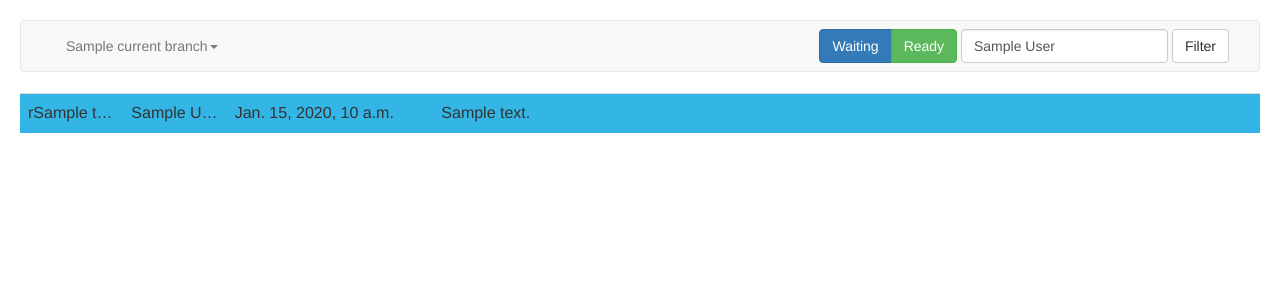
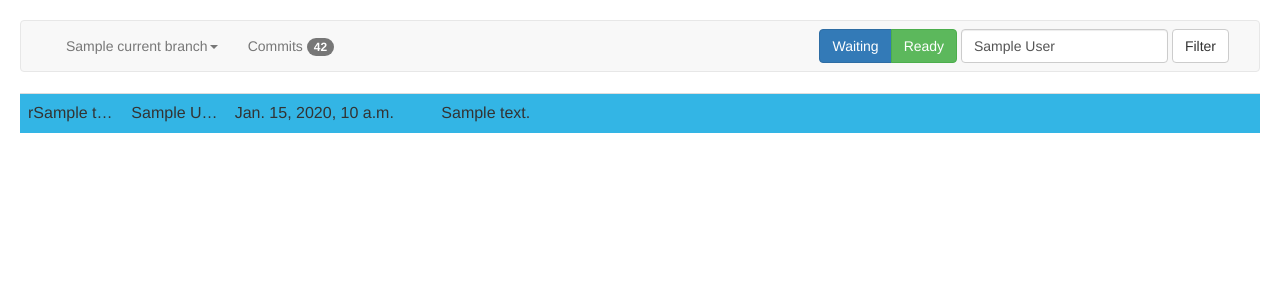
Before and after one commit to freebsd/mfctracker, a Django app: template templates/mfctracker/index.html in a window 1280 px wide. Shown: the top 300 px of the page. Run offline with Django 3.2, Linux system fonts and the light colour scheme; the template is opened without the code that fills it: most values are stand-ins (such as "Sample title", 1, 10 or a date in 2020); some libraries are stand-ins or nearby versions.

Commit message:
Add link to MFC helper on index page

```diff
--- a/templates/mfctracker/index.html
+++ b/templates/mfctracker/index.html
@@ -25,6 +25,7 @@
             {% endfor %}
           </ul>
         </li>
+        <li><a href="{% url 'mfchelper' branch_id=current_branch.pk %}">Commits <span class="badge" id="mfccount">42</span></a></li>
       </ul>
       <form class="navbar-form navbar-right" action="{% url 'setfilter' branch_id=current_branch.pk %}">
         <div class="btn-group" data-toggle="buttons">
```
